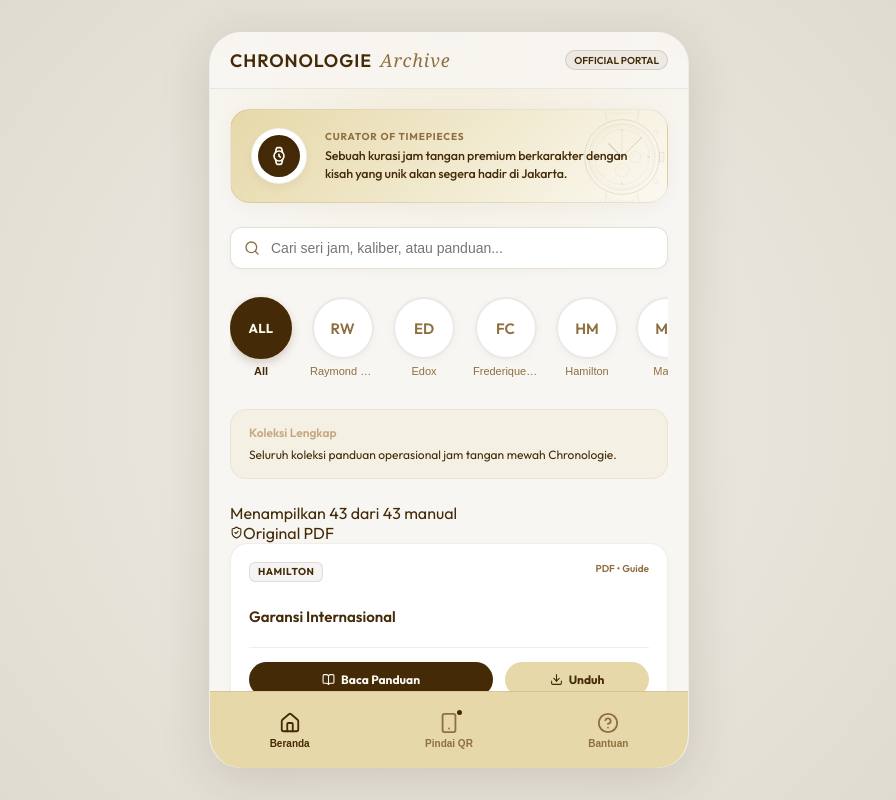
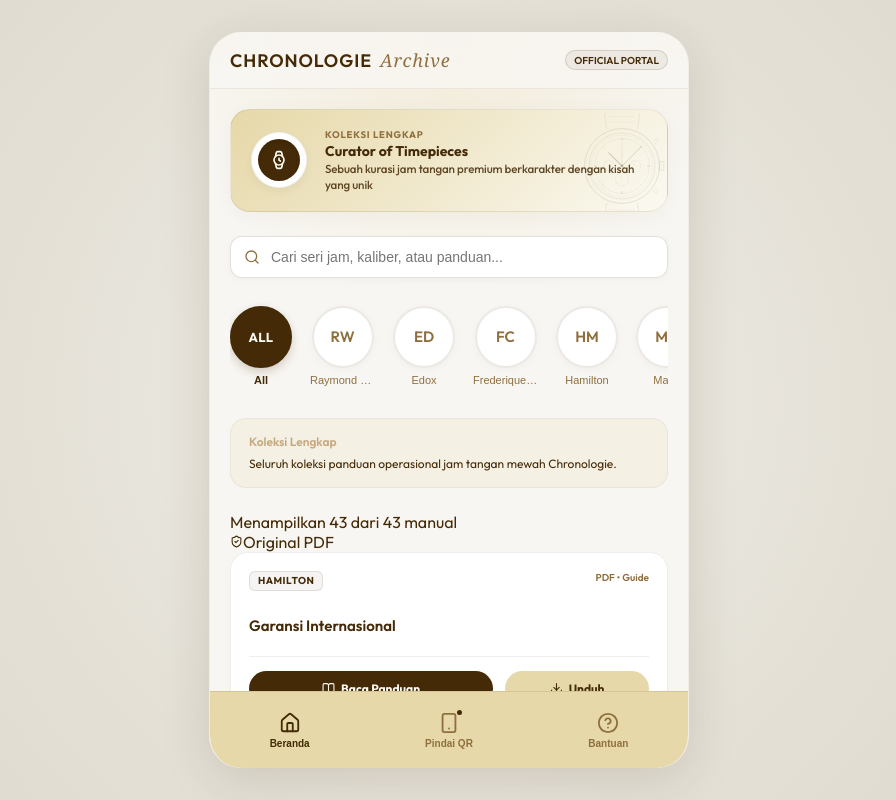
Before and after one commit to halonemuinai-sys/Chronologie-Manual-Book-V2, a React (Vite) app: page / in a window 1280 px wide. Shown: the whole page, without its empty margins (191-1087 px from the left). Built offline with nearby package versions, Linux system fonts and the light colour scheme.

Commit message:
Configure welcome banner to show dynamic tagline at the top and static Chronologie branding and description at the bottom

```diff
--- a/src/LandingPage.css
+++ b/src/LandingPage.css
@@ -183,20 +183,36 @@
 
 .banner-tag {
   color: var(--warm-tan);
-  font-size: 0.625rem;
+  font-size: 0.6rem;
   font-weight: 700;
   text-transform: uppercase;
   letter-spacing: 0.08em;
   display: block;
-  margin-bottom: 0.25rem;
+  margin-bottom: 0.2rem;
+  min-height: 12px; /* Prevent layout jump */
+}
+
+.banner-desc-wrapper {
+  display: flex;
+  flex-direction: column;
+  gap: 0.05rem;
+}
+
+.banner-subtitle {
+  color: var(--warm-brown);
+  font-size: 0.875rem;
+  font-weight: 700;
+  display: block;
+  line-height: 1.25;
 }
 
 .banner-desc {
   color: var(--warm-brown);
-  font-size: 0.78rem;
+  opacity: 0.85;
+  font-size: 0.725rem;
   font-weight: 500;
   margin: 0;
-  line-height: 1.4;
+  line-height: 1.35;
   letter-spacing: -0.01em;
 }
 
--- a/src/LandingPage.tsx
+++ b/src/LandingPage.tsx
@@ -127,6 +127,8 @@ export default function LandingPage() {
   const [selectedBrand, setSelectedBrand] = useState<string>('All');
   const [searchQuery, setSearchQuery] = useState<string>('');
 
+  const activeBrandInfo = brandInfo[selectedBrand] || brandInfo['All'];
+
   // Process mapping into list
   const manualsList = useMemo((): ManualItem[] => {
     return Object.entries(mapping).map(([slug, value]) => {
@@ -206,10 +208,24 @@ export default function LandingPage() {
                     </div>
                   </div>
 
-                  {/* Banner Content (Chronologie Brand Awareness) */}
+                  {/* Banner Content (Dynamic Tagline + Static Chronologie Branding) */}
                   <div className="banner-content">
-                    <span className="banner-tag">Curator of Timepieces</span>
-                    <p className="banner-desc">Sebuah kurasi jam tangan premium berkarakter dengan kisah yang unik akan segera hadir di Jakarta.</p>
+                    <AnimatePresence mode="wait">
+                      <motion.span
+                        key={selectedBrand}
+                        initial={{ opacity: 0, y: -4 }}
+                        animate={{ opacity: 1, y: 0 }}
+                        exit={{ opacity: 0, y: 4 }}
+                        transition={{ duration: 0.15 }}
+                        className="banner-tag"
+                      >
+                        {activeBrandInfo.tag}
+                      </motion.span>
+                    </AnimatePresence>
+                    <div className="banner-desc-wrapper">
+                      <span className="banner-subtitle">Curator of Timepieces</span>
+                      <p className="banner-desc">Sebuah kurasi jam tangan premium berkarakter dengan kisah yang unik</p>
+                    </div>
                   </div>
 
                   {/* Watch Blueprint Illustration Vector */}
```
